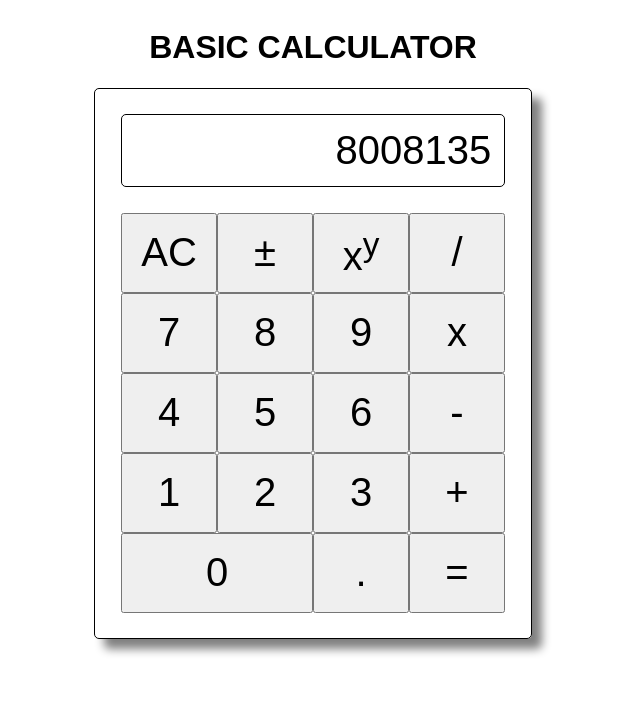
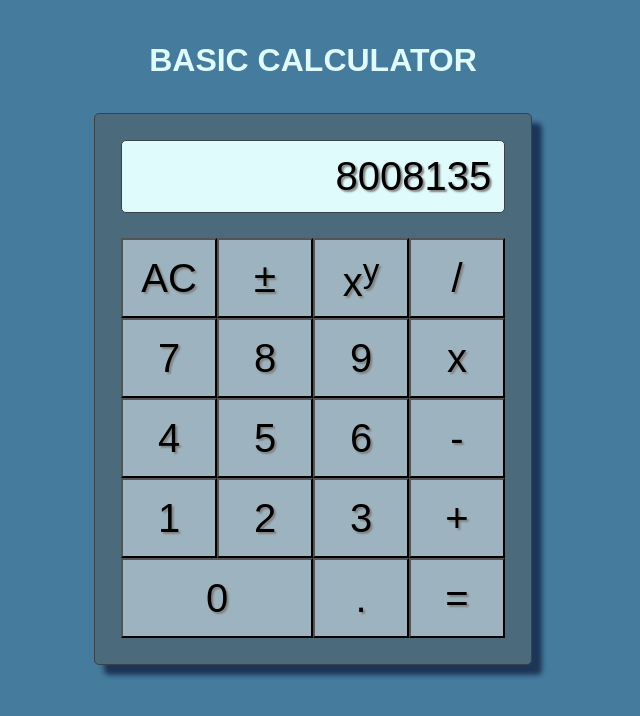
Before and after one commit to GeorgeCiesinski/calculator-web-app, a plain HTML site: page index.html in a window 1280 px wide. Shown: the whole page, without its empty margins (327-967 px from the left). Drawn offline with Linux system fonts and the light colour scheme.

Commit message:
Finished basic layout - Added blue/grey color scheme - Added basic javascript functions to recognize button clicks - Opted to remove key detection to save time on project

```diff
--- a/index.html
+++ b/index.html
@@ -25,7 +25,7 @@
                 <div id="aux-keys">
                     <button type="button" id="key-ac" class="button">AC</button>
                     <button type="button" id="key-plus-minus" class="button">±</button>
-                    <button type="button" ud="key-power" class="button">x<sup>y</sup></button>
+                    <button type="button" id="key-power" class="button">x<sup>y</sup></button>
                 </div>
                 <div id="num-keys">
                     <div class="row">
@@ -59,5 +59,6 @@
         </div>
 
     </div>
+    <script src="javascript/calculator.js"></script>
 </body>
 </html>
--- /dev/null
+++ b/javascript/calculator.js
@@ -0,0 +1,10 @@
+const buttonClick = function(e) {
+    console.log("Button is clicked");
+    console.log(e.target.id);
+}
+
+// Select Dom elements
+const buttons = document.querySelectorAll(".button");
+
+// Add event listeners
+buttons.forEach(button => button.addEventListener("click", buttonClick));
--- a/scss/style.scss
+++ b/scss/style.scss
@@ -1,3 +1,16 @@
+/*
+COLOR SCHEME
+*/
+:root {
+    --bg-color: #457B9D;
+    --bg-shadow: #1D3557;
+    --border-color: #384247;
+    --body-color: #4b6b7c;
+    --button-color: #9db4c0;
+    --display-color: #e0fbfc;
+    --text-color: #49D49D;
+}
+
 /*
 CALCULATOR BODY
 */
@@ -10,25 +23,36 @@ body {
     display: flex;
     flex-direction: column;
     align-items: center;
+    background-color: var(--bg-color);
+}
+
+body h1 {
+    color: var(--display-color);
+    padding: 1vw 0 1vw 0;
 }
 
 #calculator-body, #display {
     border-radius: 5px;
+    border: 1px solid var(--border-color);
 }
 
 #calculator-body {
     display: flex;
     flex-direction: column;
-    border: 1px solid black;
-    box-shadow: 10px 10px 10px grey;
+    background-color: var(--body-color);
+    box-shadow: 10px 10px 5px var(--bg-shadow);
+}
+
+#display, .button {
+    text-shadow: 2px 2px 2px grey;
 }
 
 #display {
+    background-color: var(--display-color);
     font-size: 5vmin;
     text-align: right;
     padding: 1vw;
     margin: 2vw 2vw 0 2vw;
-    border: 1px solid black;
 }
 
 #display p {
@@ -56,6 +80,7 @@ BUTTON PAD
     font-size: 5vmin;
     height: 10vmin;
     width: 12vmin;
+    background-color: var(--button-color);
 }
 
 #key-0 {
```
Also changed, not shown: css/style.css, 1 other file.
